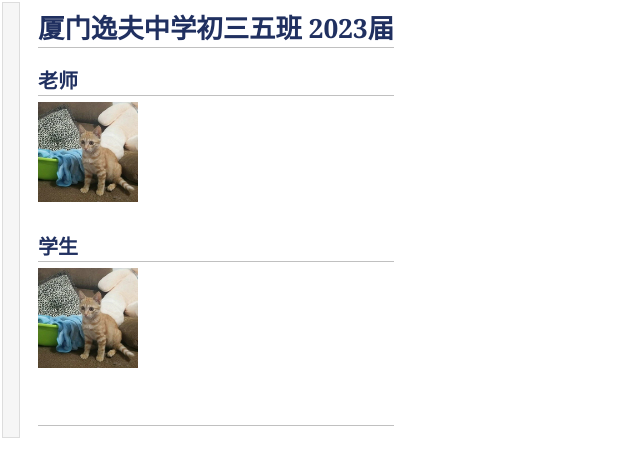
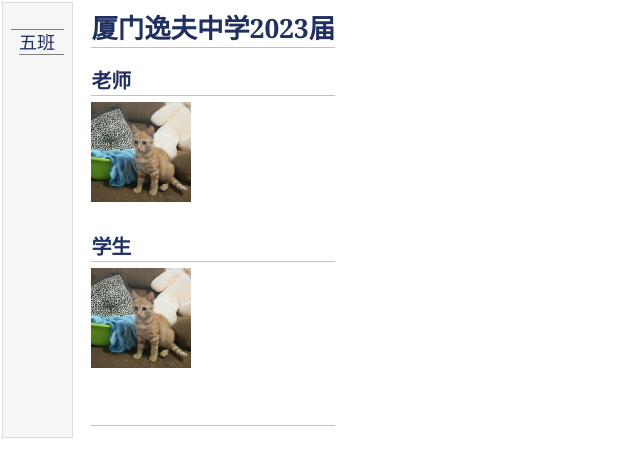
Before and after one commit to yifuzwj/yifuzwj.github.io, a plain HTML site: page index.html in a window 1280 px wide. Shown: the whole page, without its empty margins (0-640 px from the left). Drawn offline with nearby package versions, Linux system fonts and the light colour scheme; some packages are replaced by stand-ins of ours.

Commit message:
Add files via upload

```diff
--- a/index.html
+++ b/index.html
@@ -6,7 +6,7 @@
 <meta http-equiv="Content-Type" content="text/html;charset=utf-8" />
 <link rel="stylesheet" href="css/jemdoc.css" type="text/css" />
 <link rel="stylesheet" href="css/jacob.css" type="text/css" />
-<title>homepaege</title>
+<title>Qi Wei's &ndash; homepaege</title>
 </head>
 <body>
 <!-- MathJax -->
@@ -56,11 +56,15 @@ function play() {
 <tr valign="top">
 <td id="layout-menu">
 <div class="menu-category"></div>
+<div class="menu-item">
+  <a href="index.html" class="current"><font size="4.5"> 五班 &nbsp;</font></a>
+</div>
+
+
 </td>
-
 <td id="layout-content">
 <div id="toptitle">
-  <h1> 厦门逸夫中学初三五班 2023届 </h1>
+  <h1> 厦门逸夫中学2023届 </h1>
 </div>
 
 
```
